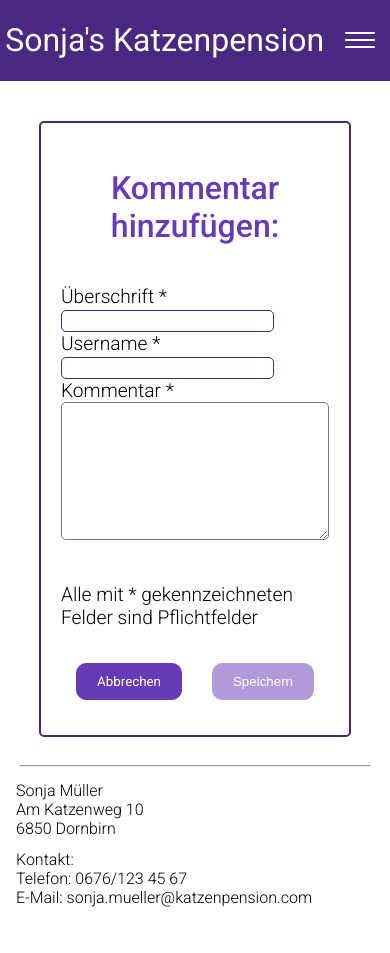
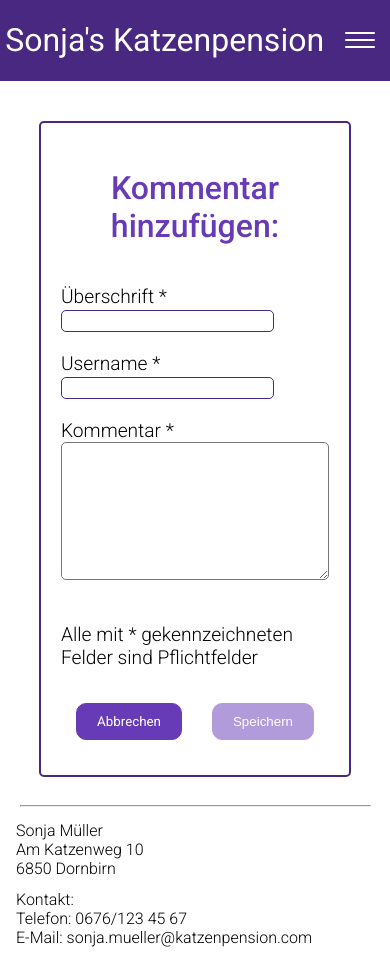
Before and after one commit to Kiasa10/katzenpension, an Angular app: page /guestbook/new in a window 390 px wide. Before the commit the page ends 913 px from the top, so only its background shows below. Built offline with nearby package versions, Linux system fonts and the light colour scheme.

Commit message:
fixed error messages at smaller screen size

```diff
--- a/src/app/booking/booking.component.css
+++ b/src/app/booking/booking.component.css
@@ -13,9 +13,11 @@
   justify-content: space-around;
   margin-top: 40px;
   flex-wrap: wrap;
+}
+
+.datepicker {
   min-height: 75px;
 }
-
 .datepicker input {
   padding: 0.4rem;
   font-family: Roboto, "Helvetica Neue", sans-serif;
@@ -40,7 +42,6 @@ form fieldset {
   display: flex;
   justify-content: space-between;
   flex-wrap: wrap;
-  min-height: 67px;
 }
 
 .control-row input {
@@ -48,6 +49,9 @@ form fieldset {
   border: 1px solid #482880;
   border-radius: 5px;
   font-size: 1rem;
+}
+.control-item {
+  min-height: 67px;
 }
 
 .cat-controls {
@@ -164,6 +168,9 @@ input.ng-invalid.ng-touched {
   .form-bottom {
     justify-content: center;
   }
+  .vaccination {
+    min-height: 90px;
+  }
 }
 
 @media (max-width: 600px) {
@@ -176,4 +183,7 @@ input.ng-invalid.ng-touched {
   .form-bottom {
     text-align: center;
   }
+  .vaccination {
+    min-height: 159px;
+  }
 }
--- a/src/app/booking/booking.component.html
+++ b/src/app/booking/booking.component.html
@@ -74,7 +74,7 @@
     <fieldset formGroupName="contact" class="fontstyle">
       <legend>Kontaktdaten</legend>
       <div class="control-row">
-        <div>
+        <div class="control-item">
           <label for="first-name">Vorname *</label>
           <input
             type="text"
@@ -89,7 +89,7 @@
           <p class="invalid">Vorname erforderlich</p>
           }
         </div>
-        <div>
+        <div class="control-item">
           <label for="last-name">Nachname *</label>
           <input
             type="text"
@@ -107,7 +107,7 @@
       </div>
 
       <div class="control-row">
-        <div>
+        <div class="control-item">
           <label for="street">Straße *</label>
           <input
             type="text"
@@ -122,7 +122,7 @@
           <p class="invalid">Straße erforderlich</p>
           }
         </div>
-        <div>
+        <div class="control-item">
           <label for="number">Hausnummer *</label>
           <input
             type="text"
@@ -140,7 +140,7 @@
       </div>
 
       <div class="control-row">
-        <div>
+        <div class="control-item">
           <label for="postalcode">PLZ *</label>
           <input
             type="text"
@@ -155,7 +155,7 @@
           <p class="invalid">PLZ erforderlich</p>
           }
         </div>
-        <div>
+        <div class="control-item">
           <label for="city">Stadt *</label>
           <input
             type="text"
@@ -173,7 +173,7 @@
       </div>
 
       <div class="control-row">
-        <div>
+        <div class="control-item">
           <label for="email">E-Mail *</label>
           <input
             type="email"
@@ -188,7 +188,7 @@
           <p class="invalid">Gültige E-Mail erforderlich</p>
           }
         </div>
-        <div>
+        <div class="control-item">
           <label for="phone">Telefonnummer *</label>
           <input
             type="text"
--- a/src/app/guestbook/new-comment/new-comment.component.css
+++ b/src/app/guestbook/new-comment/new-comment.component.css
@@ -17,6 +17,9 @@ form {
   justify-content: space-between;
   flex-wrap: wrap;
   margin: 40px 0 0px 0;
+  min-height: 67px;
+}
+.control-item {
   min-height: 67px;
 }
 
--- a/src/app/guestbook/new-comment/new-comment.component.html
+++ b/src/app/guestbook/new-comment/new-comment.component.html
@@ -3,7 +3,7 @@
     <h2>Kommentar hinzufügen:</h2>
     <div class="fontstyle">
       <div class="control-row">
-        <div class="test">
+        <div class="control-item">
           <label for="headline">Überschrift *</label>
           <input
             id="headline"
@@ -16,7 +16,7 @@
           <p class="invalid">Überschrift erforderlich</p>
           }
         </div>
-        <div>
+        <div class="control-item">
           <label for="username">Username *</label>
           <input
             id="username"
```
